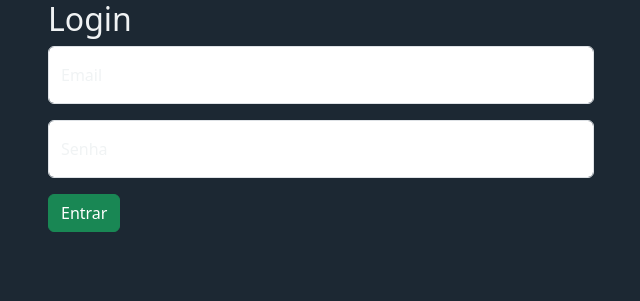
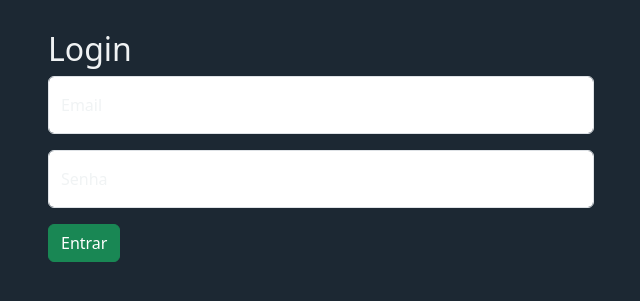
Before and after one commit to 4Jandr3x/projeto_web, a PHP site: page / in a window 1280 px wide. Shown: the top 301 px of the page, without its empty margins (319-959 px from the left). Run offline with PHP 8.4, Linux system fonts and the light colour scheme.

Commit message:
Update index.php

```diff
--- a/index.php
+++ b/index.php
@@ -10,7 +10,7 @@
   <body>
     <div class="container">
       <div class="row">
-        <div class="col-md-6 offset-md-3">
+        <div class="col-md-6 offset-md-3 myForm">
           <h2>Login</h2>
           <div class="form-floating mb-3">
           <input type="email" class="form-control" id="floatingInput" placeholder="nome@email.com"><label for="floatingInput">Email</label>
```
